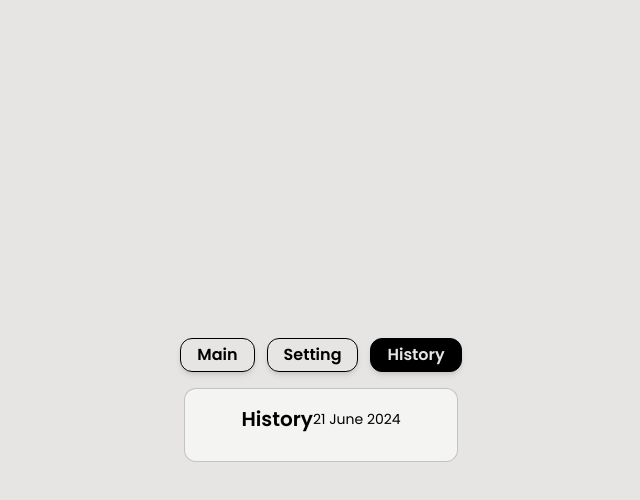
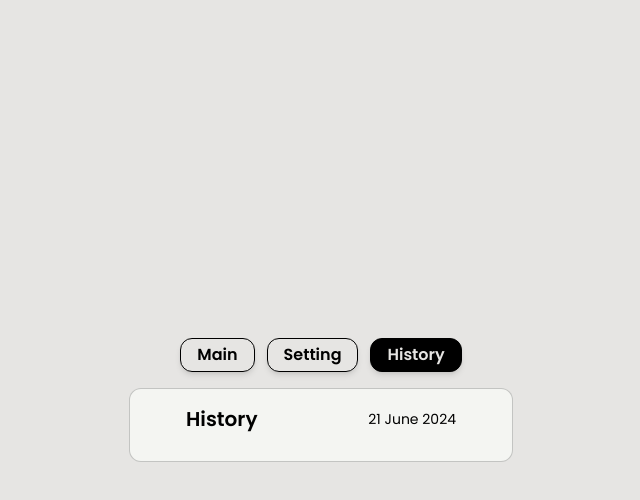
Before and after one commit to rfsyhb/doNow, a React (Vite) app: page / in a window 1280 px wide. Both pictures are taken after a click on the button "History". Shown: the top 500 px of the page, without its empty margins (319-959 px from the left). Built offline with nearby package versions, Linux system fonts and the light colour scheme.

Commit message:
update styling history card

```diff
--- a/src/components/History.jsx
+++ b/src/components/History.jsx
@@ -11,7 +11,7 @@ function History() {
   const todayDate = `${day} ${month} ${year}`;
 
   return (
-    <div className="flex flex-col bg-cardMain p-4 rounded-xl border border-black border-opacity-20">
+    <div className="min-w-96 flex flex-col bg-cardMain p-4 rounded-xl border border-black border-opacity-20">
       <div className="flex flex-row items-center justify-between px-10 pb-3">
         <h2 className="text-xl font-semibold">History</h2>
         <p className="text-sm">{todayDate}</p>
```
